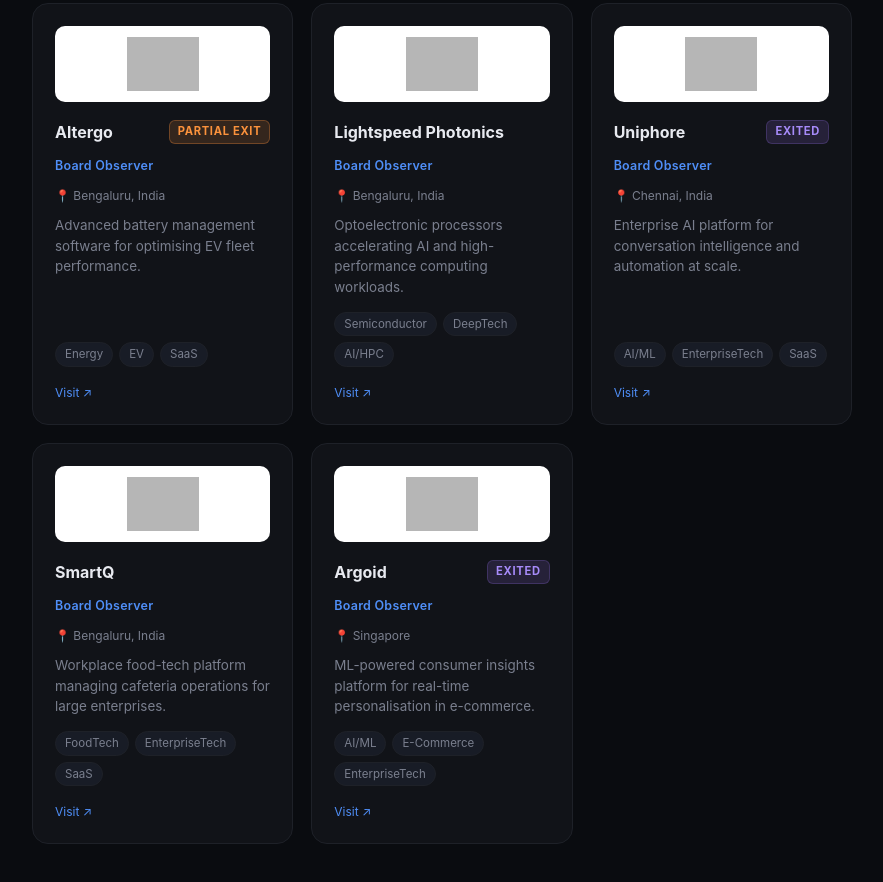
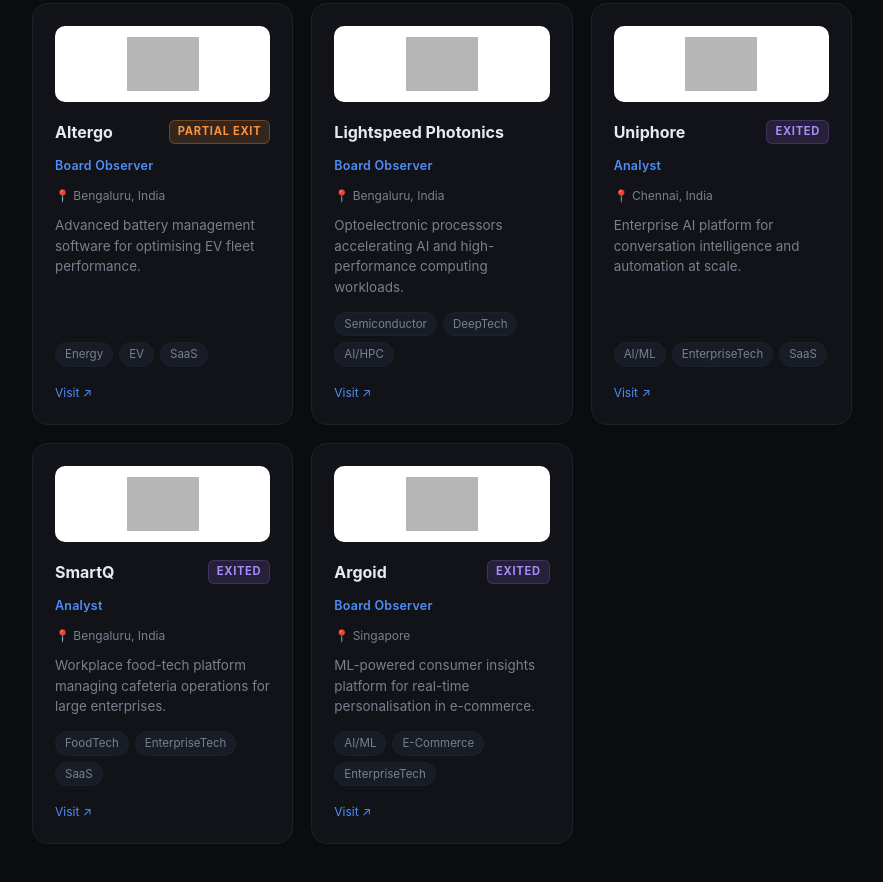
Before and after one commit to Akshatbhatnagar8/my-portfolio, a plain HTML site: page index.html in a window 1280 px wide. Shown: the part 4339-5221 px from the top of the page, without its empty margins (198-1081 px from the left). Drawn offline with Linux system fonts and the light colour scheme; grey boxes are pictures that could not be loaded.

Commit message:
Update Uniphore & SmartQ role to Analyst; mark SmartQ as Exited

```diff
--- a/index.html
+++ b/index.html
@@ -583,17 +583,17 @@
         <div class="portfolio-card" data-lead="false" data-exited="true">
           <div class="pc-logo-wrap"><img class="pc-logo" src="https://www.yournest.in/api/uploads/images/portfolio/e997fb88a1874e8f848cbcb4c8bacea6.png" alt="Uniphore" /></div>
           <div class="pc-top"><span class="pc-name">Uniphore</span><span class="pc-exit">Exited</span></div>
-          <div class="pc-role">Board Observer</div>
+          <div class="pc-role">Analyst</div>
           <div class="pc-location">📍 Chennai, India</div>
           <div class="pc-desc">Enterprise AI platform for conversation intelligence and automation at scale.</div>
           <div class="pc-tags"><span class="pc-tag">AI/ML</span><span class="pc-tag">EnterpriseTech</span><span class="pc-tag">SaaS</span></div>
           <a class="pc-visit" href="https://uniphore.com" target="_blank">Visit ↗</a>
         </div>
 
-        <div class="portfolio-card" data-lead="false" data-exited="false">
+        <div class="portfolio-card" data-lead="false" data-exited="true">
           <div class="pc-logo-wrap"><img class="pc-logo" src="https://www.yournest.in/api/uploads/images/portfolio/f7fd8e3384e74fbf94e2f42d1021f72d.png" alt="SmartQ" /></div>
-          <div class="pc-top"><span class="pc-name">SmartQ</span></div>
-          <div class="pc-role">Board Observer</div>
+          <div class="pc-top"><span class="pc-name">SmartQ</span><span class="pc-exit">Exited</span></div>
+          <div class="pc-role">Analyst</div>
           <div class="pc-location">📍 Bengaluru, India</div>
           <div class="pc-desc">Workplace food-tech platform managing cafeteria operations for large enterprises.</div>
           <div class="pc-tags"><span class="pc-tag">FoodTech</span><span class="pc-tag">EnterpriseTech</span><span class="pc-tag">SaaS</span></div>
```
